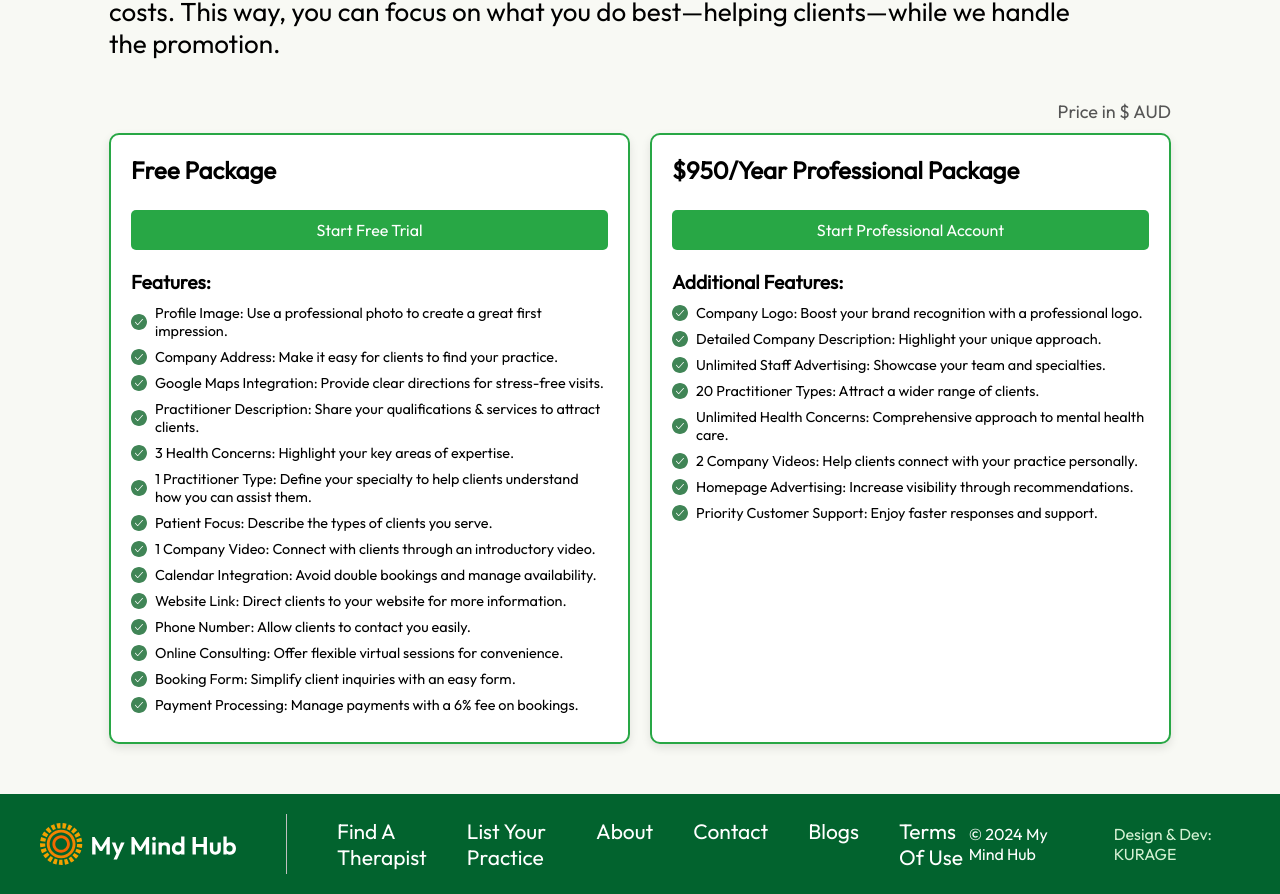
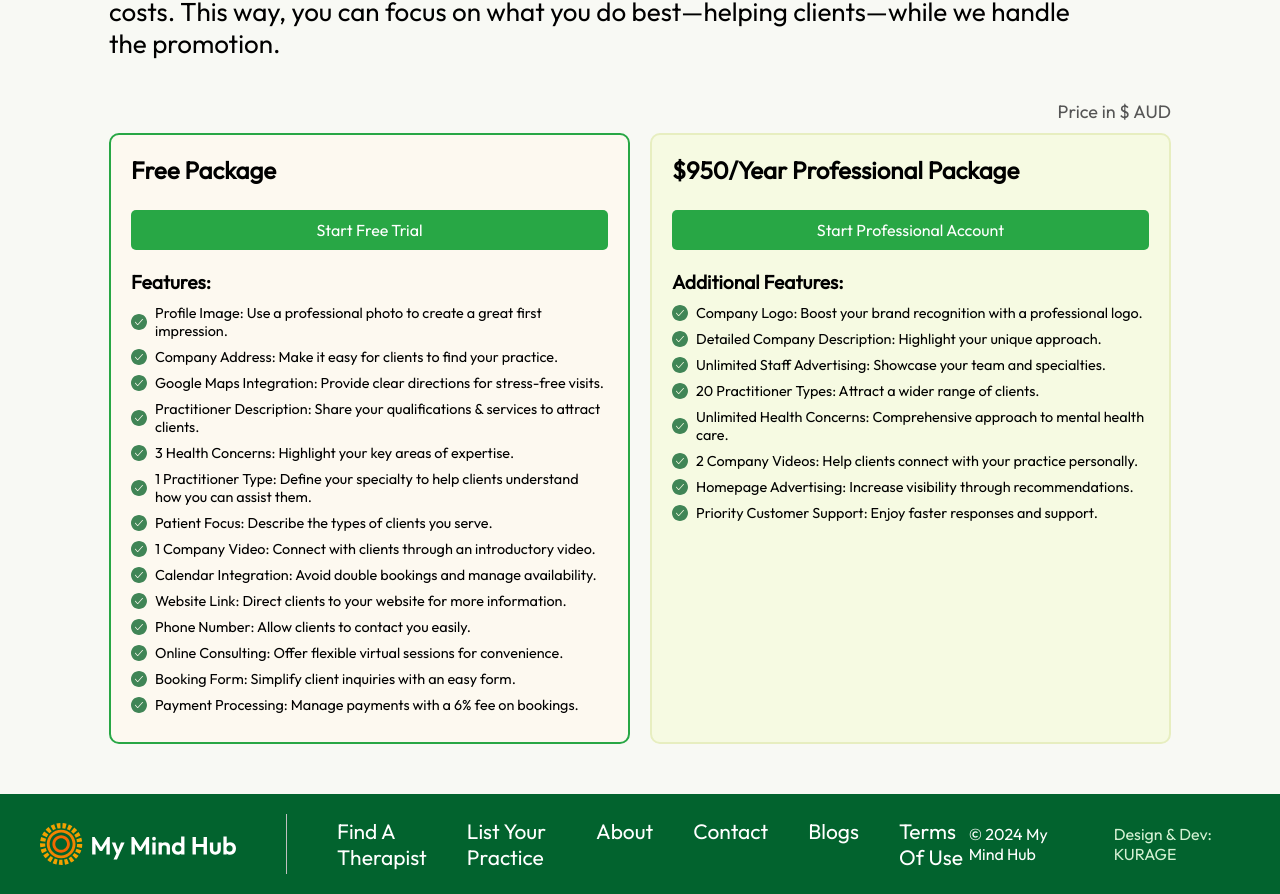
Before and after one commit to vidwanns/my_mind_hub, a Next.js app: page /list-your-practice in a window 1280 px wide. Shown: the part 3998-4892 px from the top of the page. Built offline with nearby package versions, Linux system fonts and the light colour scheme.

Commit message:
Update fourthSection.css

```diff
--- a/src/styles/list-your-practice-css/fourthSection.css
+++ b/src/styles/list-your-practice-css/fourthSection.css
@@ -21,7 +21,7 @@
 }
 
 .List-section-heading span {
-  color: #28a745; /* Green color for emphasis */
+  color: #28a745;
 }
 
 .List-section-description {
@@ -46,20 +46,20 @@
 
 .package-card {
   flex: 1;
-  background-color: #fff;
   padding: 20px;
   border-radius: 10px;
-  box-shadow: 0 4px 10px rgba(0, 0, 0, 0.1);
   display: flex;
   flex-direction: column;
 }
 
 .free-package {
   border: 2px solid #28a745;
+  background-color: #FDF9F0;
 }
 
 .pro-package {
-  border: 2px solid #28a745;
+  border: 2px solid #E7EEC0;
+  background-color: #F6FAE2;
 }
 
 .package-title {
```
